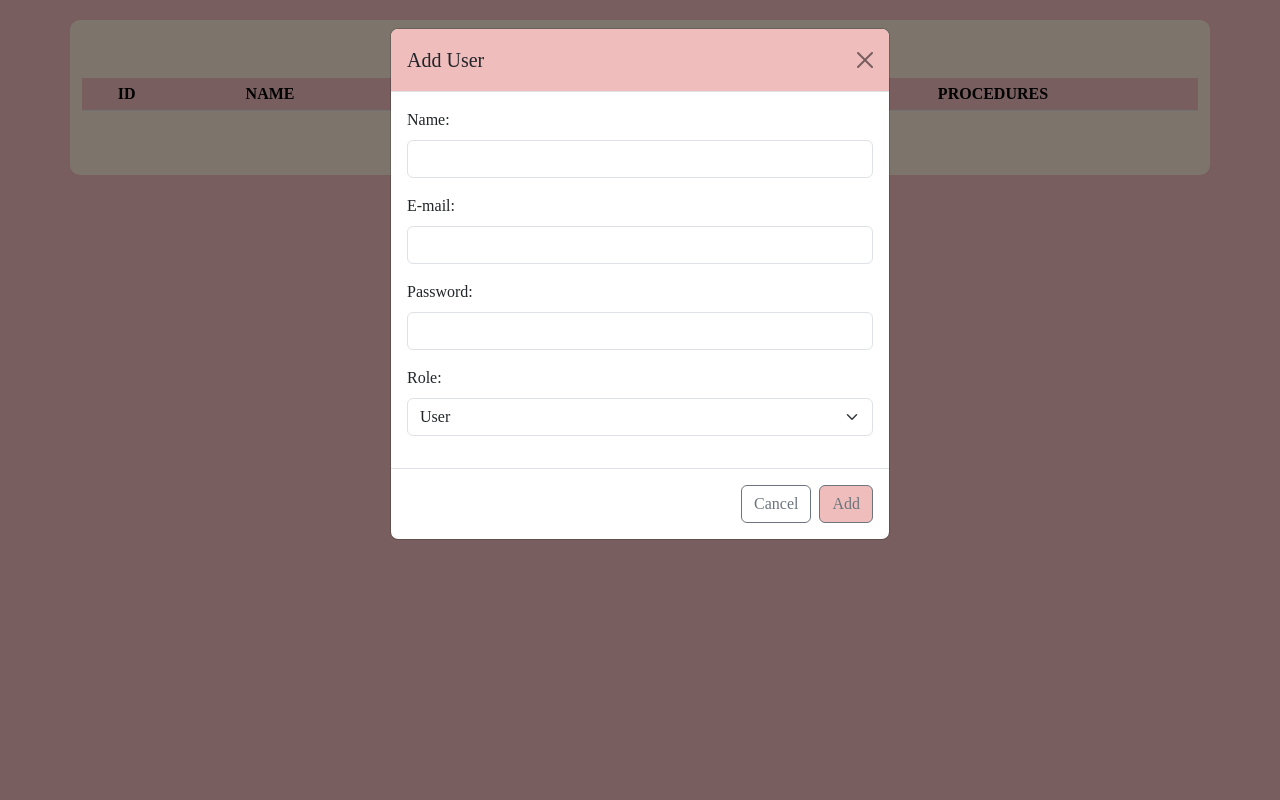
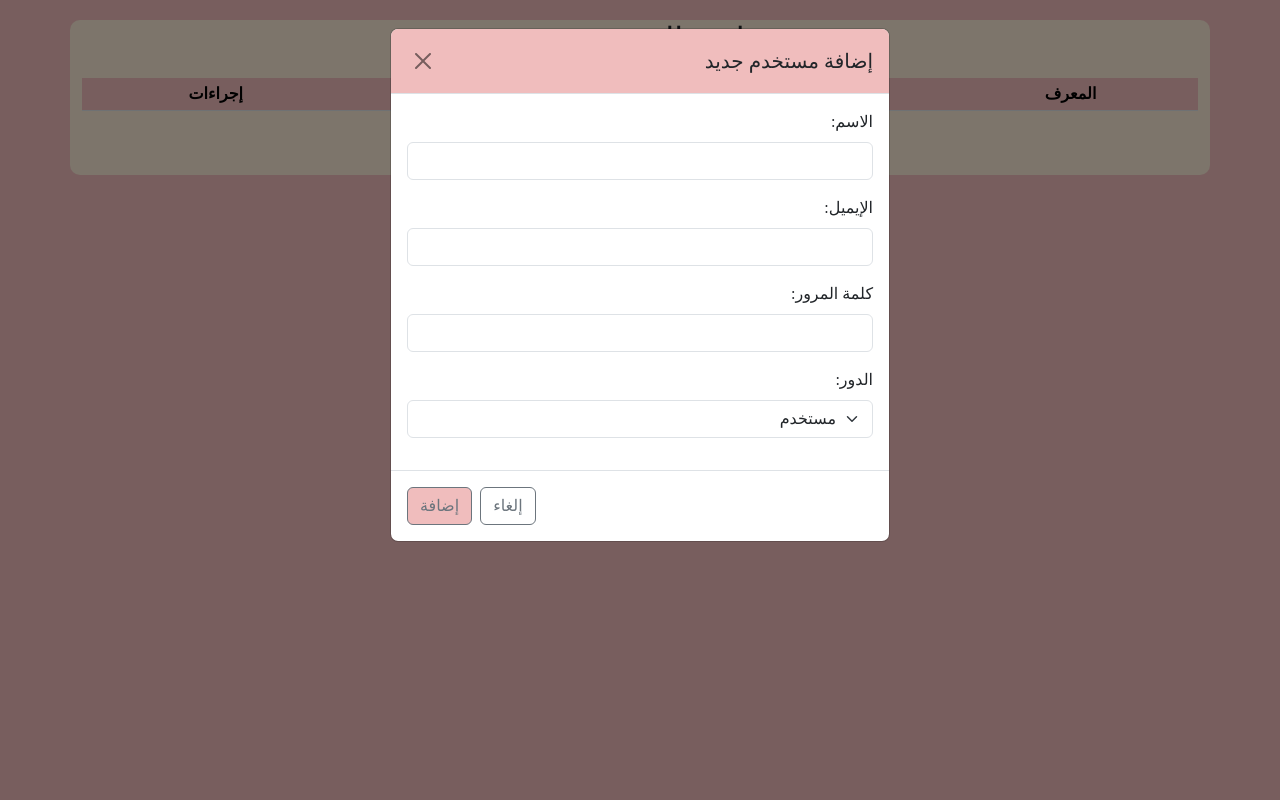
Before and after one commit to joudi-abd/E-commerce, a PHP site: page /pages/users.php in a window 1280 px wide, after a click on "إضافة مستخدم جديد". Run offline with PHP 8.4, Linux system fonts and the light colour scheme; the visitor is signed in with stand-in values (Sample User, id 1); data that the repository does not hold is empty.

Commit message:
fix final

```diff
--- a/assets/css/login-style.css
+++ b/assets/css/login-style.css
@@ -118,7 +118,7 @@ a:hover {
     background-color: #f0bdbd;
 }
 
-@media screen and (max-width: 700px) {
+@media screen and (max-width: 780px) {
     .container {
         flex-direction: column;
         width: 95%;
--- a/pages/users.php
+++ b/pages/users.php
@@ -87,18 +87,18 @@ $result = $stmt->get_result();
         }
     </style>
 </head>
-<body>
+<body dir="rtl">
 <div class="container">
-    <h2 style="text-align:center; margin:20px 0 0 0">USERS LIST</h2>
+    <h2 style="text-align:center; margin:20px 0 0 0">قائمة المستخدمين</h2>
     <div class="table-responsive">
         <table class="table table-striped table-sm">
             <thead>
                 <tr>
-                    <th style="background-color:#f0bdbd;">ID</th>
-                    <th style="background-color:#f0bdbd;">NAME</th>
-                    <th style="background-color:#f0bdbd;">E-MAIL</th>
-                    <th style="background-color:#f0bdbd;">ROLE</th>
-                    <th style="background-color:#f0bdbd;">PROCEDURES</th>
+                    <th style="background-color:#f0bdbd;">المعرف</th>
+                    <th style="background-color:#f0bdbd;">الاسم</th>
+                    <th style="background-color:#f0bdbd;">الإيميل</th>
+                    <th style="background-color:#f0bdbd;">الدور</th>
+                    <th style="background-color:#f0bdbd;">إجراءات</th>
                 </tr>
             </thead>
             <tbody>
@@ -109,7 +109,7 @@ $result = $stmt->get_result();
                         <td style="background-color:#faebd7;"><?= htmlspecialchars($user['email']) ?></td>
                         <td style="background-color:#faebd7;"><?= $user['role'] ?></td>
                         <td style="background-color:#faebd7;">
-                            <div class="btn-group">
+                            <div class="btn-group" dir="ltr">
                                 <button class="btn btn-outline-secondary deleteBtn"
                                         data-id="<?= $user['id'] ?>"
                                         data-username="<?= htmlspecialchars($user['username']) ?>"
@@ -131,48 +131,39 @@ $result = $stmt->get_result();
         </table>
     </div>
     <div style="text-align:center;">
-         <a class="btn btn-outline-secondary" data-bs-toggle="modal" data-bs-target="#addUserModal">add user</a>
+         <a class="btn btn-outline-secondary" data-bs-toggle="modal" data-bs-target="#addUserModal">إضافة مستخدم جديد</a>
     </div>
 </div>
-
 <div class="modal fade" id="editUserModal" tabindex="-1" aria-labelledby="editUserModalLabel" aria-hidden="true">
   <div class="modal-dialog">
     <div class="modal-content">
-
-      <div class="modal-header" style="background-color:#f0bdbd;>
-        <h5 class="modal-title" id="editUserModalLabel">Edit User</h5>
-        <button type="button" class="btn-close" data-bs-dismiss="modal" aria-label="Close"></button>
+      <div class="modal-header" style="background-color:#f0bdbd; justify-content:space-between;">
+        <h5 class="modal-title" id="editUserModalLabel">تعديل المستخدم</h5>
+        <button type="button" class="btn-close" data-bs-dismiss="modal" aria-label="Close" style="margin:0px"></button>
       </div>
-
       <form method="post">
         <div class="modal-body">
-
           <input type="hidden" name="id" id="edit-id">
           <input type="hidden" name="edit_user" value="1">
-
           <div class="mb-3">
-            <label class="form-label">Name:</label>
+            <label class="form-label">الأسم:</label>
             <input type="text" name="username" id="edit-username" class="form-control" required>
           </div>
-
           <div class="mb-3">
-            <label class="form-label">E-mail:</label>
+            <label class="form-label">الإيميل:</label>
             <input type="email" name="email" id="edit-email" class="form-control" required>
           </div>
-
           <div class="mb-3">
-            <label class="form-label">Role:</label>
+            <label class="form-label">الدور:</label>
             <select name="role" id="edit-role" class="form-select" required>
-              <option value="user">User</option>
-              <option value="admin">Admin</option>
+              <option value="user">مستخدم</option>
+              <option value="admin">أدمن</option>
             </select>
           </div>
-
         </div>
-
         <div class="modal-footer">
-          <button type="button" class="btn btn-outline-secondary" data-bs-dismiss="modal">Close</button>
-          <button type="submit" class="btn btn-outline-secondary" style="background-color:#f0bdbd;">Update</button>
+          <button type="button" class="btn btn-outline-secondary" data-bs-dismiss="modal">إلغاء</button>
+          <button type="submit" class="btn btn-outline-secondary" style="background-color:#f0bdbd;">تحديث</button>
         </div>
 
       </form>
@@ -184,35 +175,34 @@ $result = $stmt->get_result();
   <div class="modal-dialog">
     <div class="modal-content">
 
-      <div class="modal-header" style="background-color:#f0bdbd;">
-        <h5 class="modal-title" id="deleteUserModalLabel">Confirm Delete</h5>
-        <button type="button" class="btn-close" data-bs-dismiss="modal" aria-label="Close"></button>
+      <div class="modal-header" style="background-color:#f0bdbd; justify-content:space-between; ">
+        <h5 class="modal-title" id="deleteUserModalLabel">تأكيد الحذف</h5>
+        <button type="button" class="btn-close" data-bs-dismiss="modal" aria-label="Close" style="margin:0px"></button>
       </div>
 
       <form method="post">
         <div class="modal-body">
-          <p>Are you sure you want to delete this user?</p>
+          <p>هل انت متأكد من حذف هذا المستخدم؟</p>
           <input type="hidden" name="id" id="delete-id">
           <input type="hidden" name="delete_user" value="1">
         </div>
 
         <div class="modal-footer">
-          <button type="button" class="btn btn-outline-secondary" data-bs-dismiss="modal">Cancel</button>
-          <button type="submit" class="btn btn-outline-danger">Delete</button>
+          <button type="button" class="btn btn-outline-secondary" data-bs-dismiss="modal">إلغاء</button>
+          <button type="submit" class="btn btn-outline-danger">حذف</button>
         </div>
       </form>
 
     </div>
   </div>
 </div>
-
 <div class="modal fade" id="addUserModal" tabindex="-1" aria-labelledby="addUserModalLabel" aria-hidden="true">
   <div class="modal-dialog">
     <div class="modal-content">
 
-      <div class="modal-header" style="background-color:#f0bdbd;">
-        <h5 class="modal-title" id="addUserModalLabel">Add User</h5>
-        <button type="button" class="btn-close" data-bs-dismiss="modal" aria-label="Close"></button>
+      <div class="modal-header" style="background-color:#f0bdbd; justify-content:space-between;">
+        <h5 class="modal-title" id="addUserModalLabel">إضافة مستخدم جديد</h5>
+        <button type="button" class="btn-close" data-bs-dismiss="modal" aria-label="Close" style="margin:0px"></button>
       </div>
 
       <form method="post">
@@ -221,33 +211,33 @@ $result = $stmt->get_result();
           <input type="hidden" name="add_user" value="1">
 
           <div class="mb-3">
-            <label class="form-label">Name:</label>
+            <label class="form-label">الاسم:</label>
             <input type="text" name="username" class="form-control" required>
           </div>
 
           <div class="mb-3">
-            <label class="form-label">E-mail:</label>
+            <label class="form-label">الإيميل:</label>
             <input type="email" name="email" class="form-control" required>
           </div>
 
           <div class="mb-3">
-            <label class="form-label">Password:</label>
+            <label class="form-label">كلمة المرور:</label>
             <input type="password" name="password" class="form-control" required>
           </div>
 
           <div class="mb-3">
-            <label class="form-label">Role:</label>
+            <label class="form-label">الدور:</label>
             <select name="role" class="form-select" required>
-              <option value="user">User</option>
-              <option value="admin">Admin</option>
+              <option value="user">مستخدم</option>
+              <option value="admin">أدمن</option>
             </select>
           </div>
 
         </div>
 
         <div class="modal-footer">
-          <button type="button" class="btn btn-outline-secondary" data-bs-dismiss="modal">Cancel</button>
-          <button type="submit" class="btn btn-outline-secondary" style="background-color:#f0bdbd;">Add</button>
+          <button type="button" class="btn btn-outline-secondary" data-bs-dismiss="modal">إلغاء</button>
+          <button type="submit" class="btn btn-outline-secondary" style="background-color:#f0bdbd;">إضافة</button>
         </div>
 
       </form>
```
Also changed, not shown: auth/login.php (+11 -11 lines), auth/register.php (+17 -17 lines), index.php (+13 -15 lines), pages/cart.php (+5 -12 lines), pages/product.php (+41 -3 lines), pages/products.php (+29 -40 lines).
